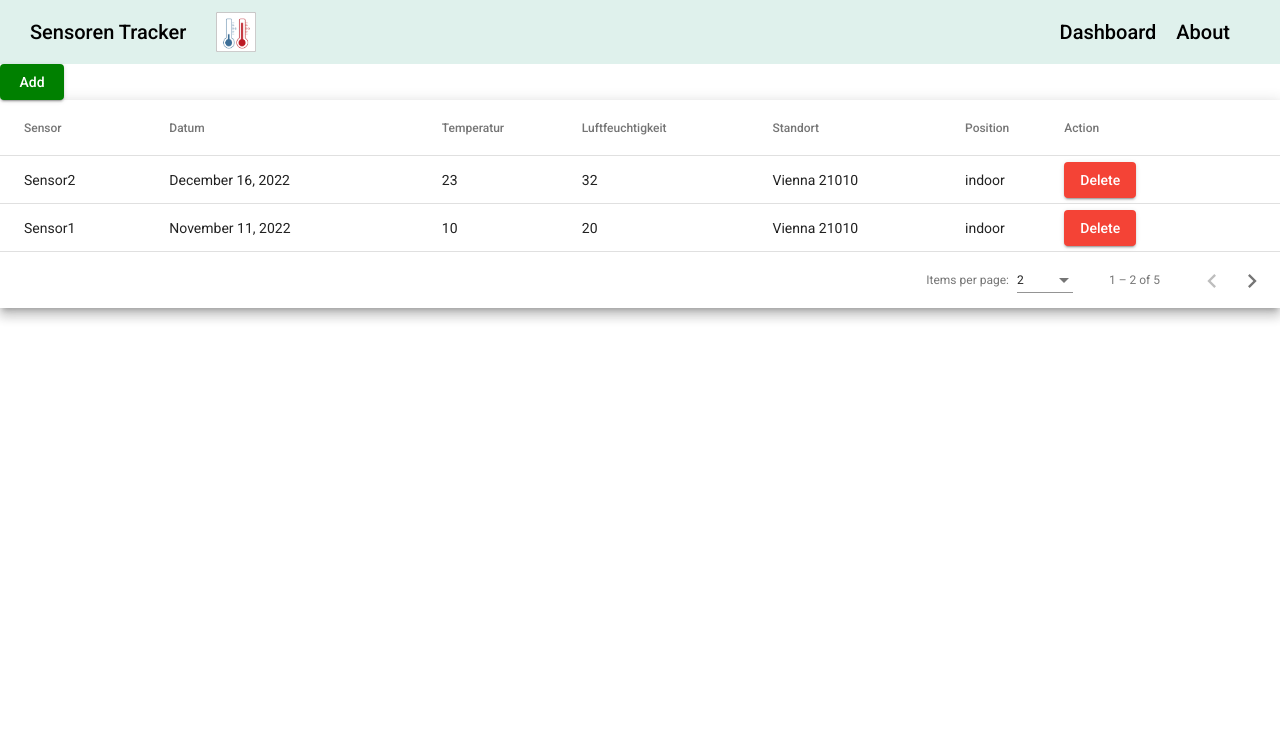
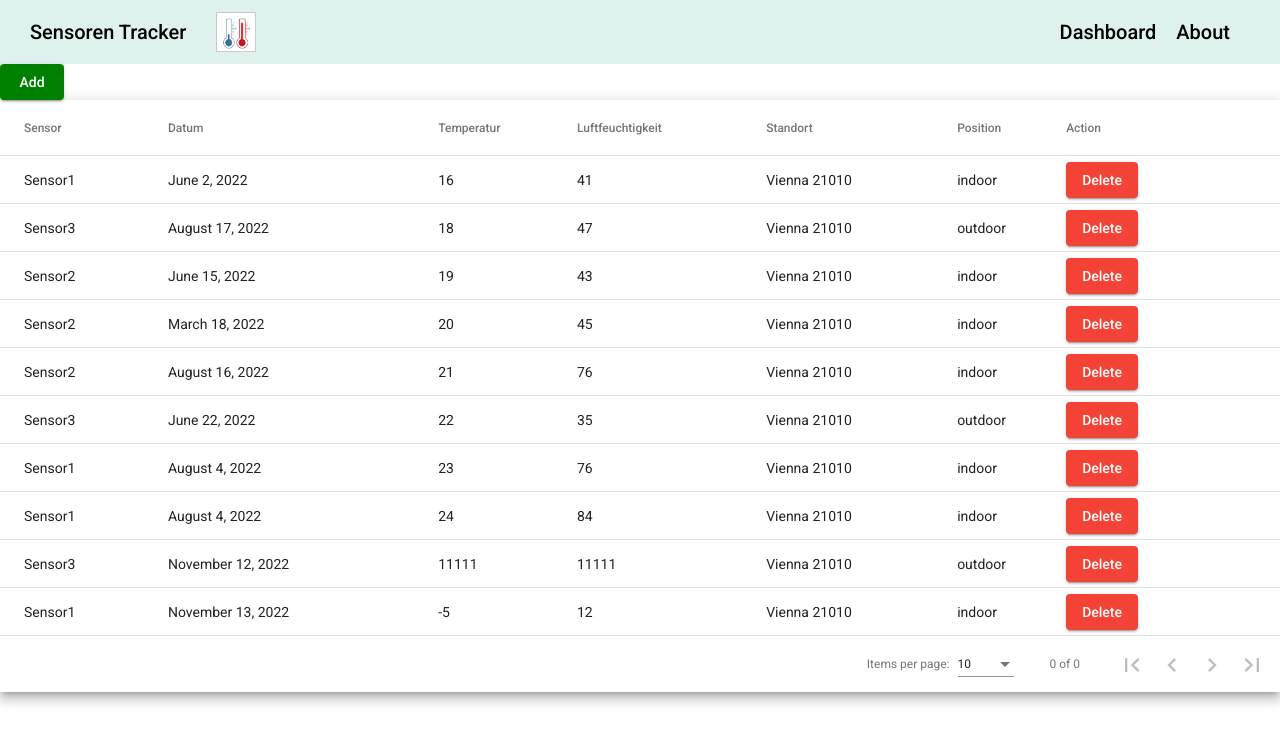
Before and after one commit to thomasforjan/angular-sensor-app, an Angular app: page / in a window 1280 px wide. Shown: the top 744 px of the page. Built offline with nearby package versions, Linux system fonts and the light colour scheme; data requests are answered from the project's data file.

Commit message:
Update: mat table
delete + add sensor refreshes immediately table

```diff
--- a/db.json
+++ b/db.json
@@ -1,39 +1,74 @@
 {
   "sensorsData": [
     {
+      "sensorId": 1,
+      "temperature": 16,
+      "humidity": 41,
+      "date": "2022-06-02",
+      "id": 17
+    },
+    {
+      "sensorId": 3,
+      "temperature": 18,
+      "humidity": 47,
+      "date": "2022-08-17",
+      "id": 18
+    },
+    {
       "sensorId": 2,
-      "temperature": 23,
-      "humidity": 32,
-      "date": "2022-12-16",
-      "id": 12
+      "temperature": 19,
+      "humidity": 43,
+      "date": "2022-06-15",
+      "id": 19
+    },
+    {
+      "sensorId": 2,
+      "temperature": 20,
+      "humidity": 45,
+      "date": "2022-03-18",
+      "id": 20
+    },
+    {
+      "sensorId": 2,
+      "temperature": 21,
+      "humidity": 76,
+      "date": "2022-08-16",
+      "id": 21
+    },
+    {
+      "sensorId": 3,
+      "temperature": 22,
+      "humidity": 35,
+      "date": "2022-06-22",
+      "id": 22
     },
     {
       "sensorId": 1,
-      "temperature": 10,
-      "humidity": 20,
-      "date": "2022-11-11",
-      "id": 13
+      "temperature": 23,
+      "humidity": 76,
+      "date": "2022-08-04",
+      "id": 23
+    },
+    {
+      "sensorId": 1,
+      "temperature": 24,
+      "humidity": 84,
+      "date": "2022-08-04",
+      "id": 24
     },
     {
       "sensorId": 3,
-      "temperature": 30,
-      "humidity": 30,
-      "date": "1111-01-01",
-      "id": 14
-    },
-    {
-      "sensorId": 1,
-      "temperature": 100,
-      "humidity": 20,
-      "date": "2022-01-01",
-      "id": 15
+      "temperature": 11111,
+      "humidity": 11111,
+      "date": "2022-11-12",
+      "id": 25
     },
     {
       "sensorId": 1,
       "temperature": -5,
-      "humidity": 100,
-      "date": "2022-01-01",
-      "id": 16
+      "humidity": 12,
+      "date": "2022-11-13",
+      "id": 26
     }
   ],
   "sensors": [
--- a/src/app/dashboard/add-sensors-data/add-sensors-data.component.ts
+++ b/src/app/dashboard/add-sensors-data/add-sensors-data.component.ts
@@ -32,6 +32,8 @@ export class AddSensorsDataComponent implements OnInit {
     if (this.sensorenDataForm?.valid) {
       await this.backendService.addSensorsData(this.sensorenDataForm.value);
       this.sensorenDataForm.reset();
+      this.backendService.getSensorenDaten();
+      this.backendService.getSensoren();
       this._snackBar.open('Neuer Messerwert hinzugefügt', 'Ok', {
         horizontalPosition: 'end',
         verticalPosition: 'bottom',
--- a/src/app/dashboard/sensors-data/sensors-data.component.html
+++ b/src/app/dashboard/sensors-data/sensors-data.component.html
@@ -28,7 +28,7 @@
 </table> -->
 
 <div class="mat-elevation-z8">
-  <table mat-table [dataSource]="dataSource">
+  <table mat-table [dataSource]="storeService.sensorenDaten">
     <!-- Position Column -->
     <ng-container matColumnDef="Sensor">
       <th mat-header-cell *matHeaderCellDef>Sensor</th>
@@ -87,5 +87,12 @@
     <tr mat-row *matRowDef="let row; columns: displayedColumns"></tr>
   </table>
 
-  <mat-paginator [pageSizeOptions]="[2, 5, 10, 25, 100]"></mat-paginator>
+  <mat-paginator
+    #paginator
+    [pageSizeOptions]="[5, 10, 25, 100]"
+    [pageIndex]="0"
+    [pageSize]="10"
+    showFirstLastButtons
+    aria-label="Select page of periodic elements"
+  ></mat-paginator>
 </div>
--- a/src/app/dashboard/sensors-data/sensors-data.component.ts
+++ b/src/app/dashboard/sensors-data/sensors-data.component.ts
@@ -1,18 +1,12 @@
-import {
-  AfterViewInit,
-  ChangeDetectorRef,
-  Component,
-  OnInit,
-  ViewChild,
-} from '@angular/core';
+import { Component, OnInit, ViewChild } from '@angular/core';
 import { MatDialog } from '@angular/material/dialog';
-import { MatPaginator, MatPaginatorIntl } from '@angular/material/paginator';
-import { MatSort } from '@angular/material/sort';
+import { MatPaginator } from '@angular/material/paginator';
+import { MatSnackBar } from '@angular/material/snack-bar';
 import { MatTableDataSource } from '@angular/material/table';
 
 import { DeleteDialogComponent } from 'src/app/dialogs/delete-dialog.component';
 import { SensorenData } from 'src/app/models/sensor-data.model';
-import { SensorPosition } from 'src/app/models/sensor.model';
+import { Sensor, SensorPosition } from 'src/app/models/sensor.model';
 import { BackendService } from 'src/app/shared/backend.service';
 import { StoreService } from 'src/app/shared/store.service';
 
@@ -32,9 +26,7 @@ export class SensorsDataComponent implements OnInit {
     'Aktion',
   ];
 
-  dataSource = new MatTableDataSource<SensorenData>();
-
-  @ViewChild(MatPaginator) paginator!: MatPaginator;
+  dataSource = new MatTableDataSource(this.storeService.sensorenDaten);
 
   public get SensorPosition() {
     return SensorPosition;
@@ -46,10 +38,12 @@ export class SensorsDataComponent implements OnInit {
     private dialog: MatDialog
   ) {}
 
+  @ViewChild('paginator')
+  paginator!: MatPaginator;
+
   async ngOnInit() {
     await this.backendService.getSensoren();
     await this.backendService.getSensorenDaten();
-    this.dataSource.data = this.storeService.sensorenDaten;
   }
 
   ngAfterViewInit() {
@@ -61,16 +55,18 @@ export class SensorsDataComponent implements OnInit {
    * @param id takes id of sensor
    */
   openDeleteModal(id: number) {
-    const dialogRef = this.dialog.open(DeleteDialogComponent, {
-      width: '250px',
-      data: { id },
-    });
-
-    dialogRef.afterClosed().subscribe((result) => {
-      if (result) {
-        this.storeService.sensorenDaten =
-          this.storeService.sensorenDaten.filter((sensor) => sensor.id !== id);
-      }
-    });
+    const dialogRef = this.dialog
+      .open(DeleteDialogComponent, {
+        width: '250px',
+        data: { id },
+      })
+      .afterClosed()
+      .subscribe((result) => {
+        if (result) {
+          this.backendService.getSensorenDaten();
+          this.backendService.getSensoren();
+          this.storeService.sensorenDaten;
+        }
+      });
   }
 }
```
